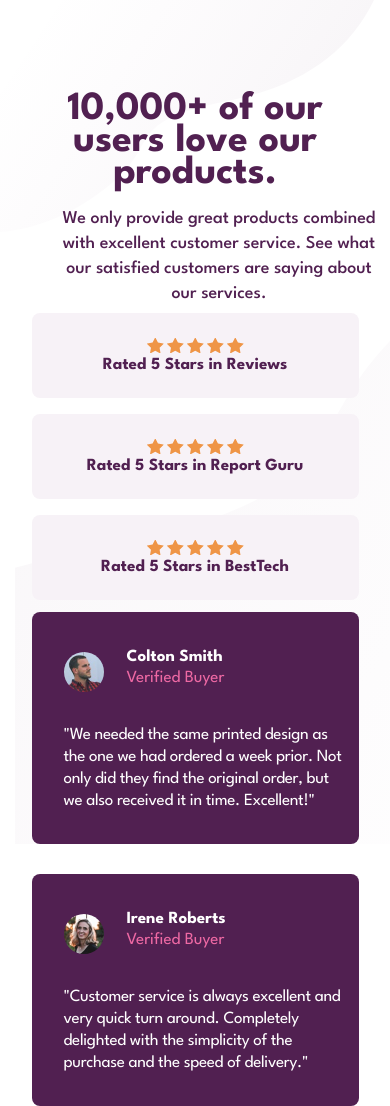
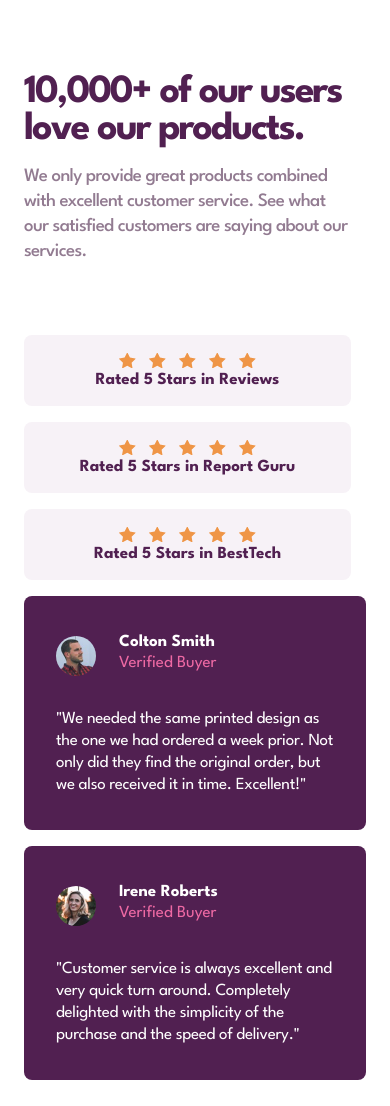
Before and after one commit to WesleyRodriguesMachado/social-proof-section, a plain HTML site: page index.html in a window 390 px wide. Shown: the top 1106 px of the page. Drawn offline with Linux system fonts and the light colour scheme.

Commit message:
correcao na parte responsiva

```diff
--- a/css/responsive.css
+++ b/css/responsive.css
@@ -1,56 +1,39 @@
-@media(max-width:540px){
-    body {
-        background-image: url(../images/bg-pattern-top-mobile.svg),
-            url(../images/bg-pattern-bottom-mobile.svg);
-        background-repeat: no-repeat;
-        background-position: top left, bottom right;
+@media(max-width:540px) {
+
+    .container {
+
+        height: 100%;
+        width: 100%;
+        padding: 24px;
+
     }
 
 
-
-    .container{
-        grid: "principal" 219px
-              "avaliacoes" 219px
-              "depoimentos" 219px / 327px;
-
-    }
-
-    .container .principal {
-        /* background-color: rgb(245, 228, 208); */
-        width: 327px;
-    }
-
-
-    .container .principal h1 {
-
-        font-size: 40px;
-        line-height: 32px;
-        text-align: center;
-    }
-
-    .container .principal p {
-       width: 327px;
-       margin: 0 24px 0 24px;
-       text-align: center;
-       font-size: 18px;
-    }
-
-    .container .avaliacoes .avaliacao {
-        display: block;
-        padding: 25px;
-        width: 327px;
+    .container .main {
+        display: grid;
+        grid: "principal "
+            "avaliacoes"
+            "depoimentos ";
 
 
     }
 
-    .container .avaliacoes .avaliacao ul {
+    .container .main .principal h1 {
 
-        justify-content: center;
+        font-size: 2.5rem;
+        max-width: 327px;
+        margin-top:50px ;
+    }
 
+    .container .main .principal p {
+        max-width: 327px;
     }
-    .container .avaliacoes .avaliacao p {
-        text-align: center;
+
+    .container .avaliacoes .avaliacao {
+       flex-direction: column;
+        max-width: 327px;
     }
+
     .container .avaliacoes .avaliacao.report-guru {
         margin-left: 0;
     }
@@ -59,30 +42,16 @@
         margin-left: 0;
     }
 
-    .container .depoimentos {
-        margin-top: 80px;
-        display: block;
+    .container .main .depoimentos {
+        flex-direction: column;
+
+
     }
+    .container .depoimentos .card-depoimento {
 
-    .container .depoimentos .card-depoimento {
-        border-radius: 8px;
-        width: 327px;
-        height: 248;
-        padding-bottom: 32px;
-    }
-
-    .container .depoimentos .card-depoimento.irene {
-        margin-top: 30px;
-    }
-
-    .container .depoimentos .card-depoimento.anne {
-        margin-top: 30px;
+    margin-right: 0;
     }
 
 
 
-
-
-
-
 }
--- a/css/style.css
+++ b/css/style.css
@@ -1,67 +1,66 @@
-body {
+.container {
     display: flex;
     justify-content: center;
     align-items: center;
     height: 100vh;
-    background-image: url(../images/bg-pattern-top-desktop.svg),
-        url(../images/bg-pattern-bottom-desktop.svg);
-    background-repeat: no-repeat;
-    background-position: top left, bottom right;
 }
 
-.container {
+.container .main {
     display: grid;
-    /* grid-template-columns: 555px 555px;
-    grid-template-rows: 1110px 1110px ; */
-
-    grid: "principal avaliacoes" 291px "depoimentos depoimentos" 291px / 555px 555px;
+    grid: "principal avaliacoes"
+        "depoimentos depoimentos";
+    grid-template-columns: minmax(327px, 545px) minmax(327px, 545px);
 }
 
-/*---------------------------------------------------  */
-.container .principal {
-    /* background-color: rgb(245, 228, 208); */
+/* ---------------------------------------------------------------------------------- */
+.container .main .principal {
     grid-area: principal;
-    width: 445px;
+    margin-bottom: 71px;
 }
 
-.container .principal h1 {
+.container .main .principal h1 {
+
+    font-size: 3.5rem;
+    letter-spacing: -0.125rem;
     color: #512051;
-    font-size: 56px;
-    margin-bottom: 16px;
+    max-width: 445px;
+    margin-bottom: 1rem;
 }
 
-.container .principal p {
-    color: #512051;
-    font-size: 19px;
+.container .main .principal p {
+
+    font-size: 1.18rem;
     font-weight: 500;
     line-height: 25px;
+    letter-spacing: -0.63px;
+    max-width: 445px;
+    color: #927B91;
+
 }
 
 
 
-/*---------------------------------------------------  */
-.container .avaliacoes {
+/* ---------------------------------------------------------------------------------- */
+.container .main .avaliacoes {
     grid-area: avaliacoes;
-    /* background-color: coral; */
+
 }
 
 .container .avaliacoes .avaliacao {
     display: flex;
     background-color: #F7F2F7;
-    padding: 18px;
+    padding: 1.125rem;
     justify-content: space-around;
     align-items: center;
-    margin-bottom: 16px;
+    margin-bottom: 1rem;
     border-radius: 8px;
-    width: 445px;
-
+    max-width: 445px;
 }
 
 .container .avaliacoes .avaliacao ul {
     display: flex;
 
 }
-
 .container .avaliacoes ul ::before {
     content: '';
     background-image: url(../images/icon-star.svg);
@@ -69,15 +68,14 @@ body {
     background-position: center;
     background-repeat: no-repeat;
     height: 15px;
-    width: 20px;
+    width: 30px;
     display: inline-block;
 
 }
-
 .container .avaliacoes .avaliacao p {
     color: #512051;
     font-weight: 700;
-    font-size: 17px;
+    font-size: 1.06rem;
 }
 
 .container .avaliacoes .avaliacao.report-guru {
@@ -85,25 +83,22 @@ body {
 }
 
 .container .avaliacoes .avaliacao.best-tech {
-    margin-left: 96px;
+    margin-left: 99px;
+}
 
 
-}
+/* ---------------------------------------------------------------------------------- */
 
-/*---------------------------------------------------  */
-
-.container .depoimentos {
+.container .main .depoimentos {
     grid-area: depoimentos;
-
     display: flex;
 }
-
 .container .depoimentos .card-depoimento {
     background-color: #512051;
     margin-right: 30px;
     border-radius: 8px;
     max-width: 350px;
-    max-height: 234px;
+    height: 234px;
     padding: 0 32px;
 
 }
@@ -115,12 +110,12 @@ body {
 
 .container .depoimentos .card-depoimento .cliente img {
     border-radius: 50px;
-    width: 40px;
+    max-width: 40px;
     margin: 40px 23px 32px 0;
 }
 
 .container .depoimentos .card-depoimento .cliente .dados-cliente .nome {
-    font-size: 17px;
+    font-size: 1.06rem;
     font-weight: 700;
     color: #fff;
     margin-bottom: 5px;
@@ -128,7 +123,7 @@ body {
 
 .container .depoimentos .card-depoimento .cliente .dados-cliente .verificado {
     color: #EE69A4;
-    font-size: 17px;
+    font-size: 1.06rem;
 }
 
 .container .depoimentos .card-depoimento .cliente .dados-cliente span {
@@ -138,9 +133,9 @@ body {
 .container .depoimentos .card-depoimento .depoimento-cliente {
     color: #fff;
     font-weight: 500px;
-    font-size: 17px;
+    font-size: 1.06rem;
     line-height: 22px;
-    width: 286px;
+    max-width: 286px;
     letter-spacing: -0.3px;
 
 }
@@ -152,9 +147,3 @@ body {
 .container .depoimentos .card-depoimento.anne {
     margin-top: 32px;
 }
-
-
-
-
-
-/*---------------------------------------------------  */
--- a/index.html
+++ b/index.html
@@ -20,8 +20,8 @@
 </head>
 
 <body>
-
-  <div class="container">
+<div class="container">
+  <div class="main">
 
     <section class="principal">
       <h1>10,000+ of our users love our products.</h1>
@@ -71,10 +71,6 @@
 
       </div>
     </section>
-
-
-
-
 
 
 
@@ -130,8 +126,7 @@
     </section>
 
   </div>
-
-
+</div>
 
 
 </body>
```
